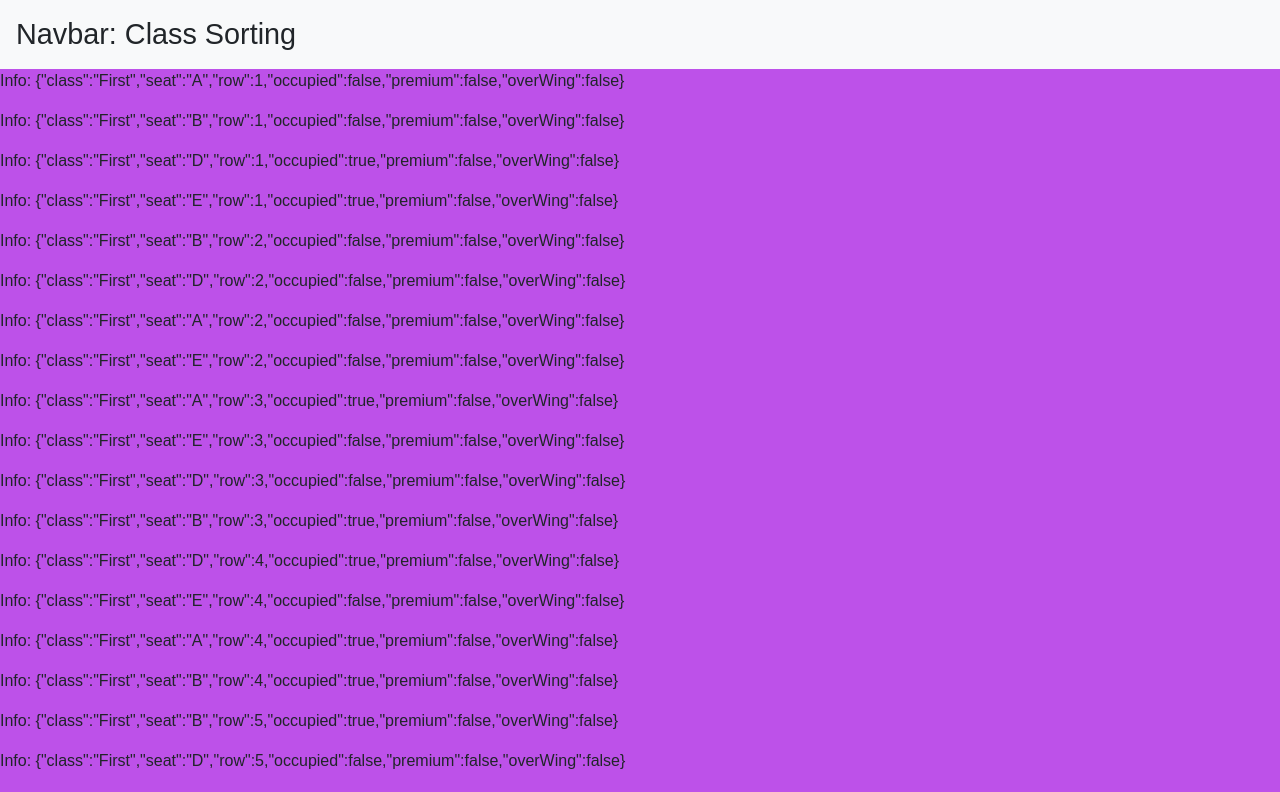
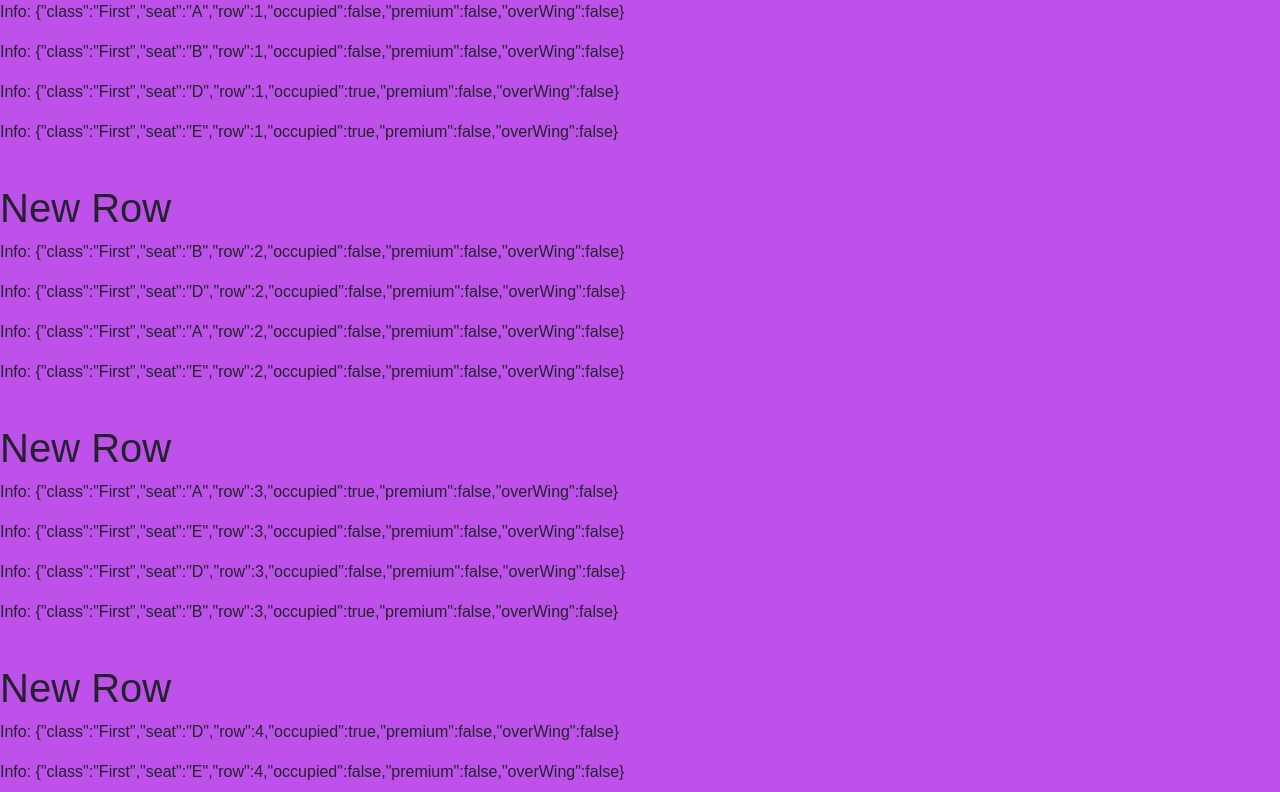
Before and after one commit to lcanizzo/react-seats, a React (Create React App) app in the folder client/: page / in a window 1280 px wide. Shown: the top 792 px of the page. Built offline with nearby package versions, Linux system fonts and the light colour scheme.

Commit message:
Basic Seperaton of seats by row in DOM

```diff
--- a/client/src/App.js
+++ b/client/src/App.js
@@ -8,7 +8,8 @@ class App extends Component {
   render() {
     return (
       <div className="wrapper">
-        <Navbar />
+      {/* Not rendering Nav for brevity
+        <Navbar /> */}
         <Cabin />
       </div>
     );
--- a/client/src/components/cabin/Cabin.js
+++ b/client/src/components/cabin/Cabin.js
@@ -14,12 +14,6 @@ export default class Cabin extends React.Component {
         return (
             <div className="cabin-box">
                 <SortSeats data={data}/>
-                {/* {
-                    data.map((seat)=>
-                        // console.log(`Row: ${seat.row} \n Seat: ${seat.seat}`);
-                        <Seat info={seat}/>
-                    )
-                } */}
             </div>
         )
     }
--- a/client/src/components/seatSort/SeatSort.js
+++ b/client/src/components/seatSort/SeatSort.js
@@ -6,17 +6,72 @@ export default function SortSeats(props) {
         return a.row - b.row
     })
     const sortedSeats = props.data;
-    console.log(`Data passed as props to SeatSort.js`);
-    console.log(props.data);
+
+    //Testing for Row rendering//
+
+
+    //End testing//
 
     return  (
+// B U L K    R E N D E R I N G
+        // <div className='SortedData'>
+        //     {
+        //         sortedSeats.map((seat, index, array)=>
+        //             <Seat info={seat}/>
+        //         )
+        //     }
+        // </div>
+
+//  F I R S T   R O W
+        // <div className='SortedData'>
+        //     {
+        //         sortedSeats.map((seat, index)=> {
+        //             if(seat.row === 1) {
+        //                 return (
+        //                     <div className="row-block">
+        //                         <Seat info={seat}/>
+        //                         <br/><br/>
+        //                     </div>
+        //                 );
+        //             } else {
+        //                 return (
+        //                     <p>Not in first row</p>
+        //                 )
+        //             }
+        //         })
+        //     }
+        // </div>
+
+//  B Y   R O W
         <div className='SortedData'>
             {
-                    props.data.map((seat)=>
-                        // console.log(`Row: ${seat.row} \n Seat: ${seat.seat}`);
-                        <Seat info={seat}/>
+                sortedSeats.map(function cb(currentSeat, index, array) {
+                    // if(index) {
+                    //     console.log(`Row Hit:`);
+                    //     console.log(array[index-1].row);
+                    // }
+                    if(index === 0) {
+                        return (
+                            <Seat info={currentSeat}/>
+                        )
+                    } else {
+                        if (currentSeat.row !== array[index-1].row) {
+                            return (
+                                <div className="row-block">
+                                    <br/>
+                                    <h1> New Row </h1>
+                                    <Seat info={currentSeat}/>
+                                </div>
+                            );
+                        } else {
+                            return (
+                                <Seat info={currentSeat}/>
                             )
                         }
+                    }
+                })
+            }
         </div>
+
     )
 }
```
Lines whose indentation alone changed are shown as unchanged.
